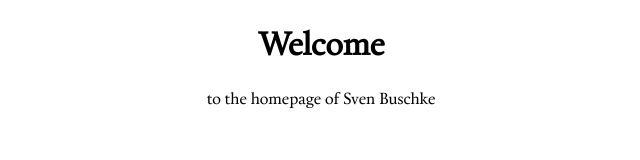
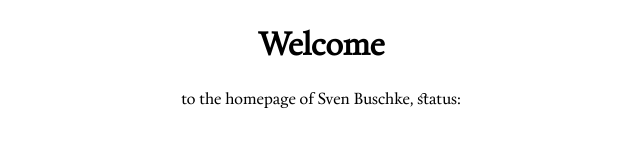
Before and after one commit to Buschke/Buschke.github.io, a React (Vite) app in the folder homepage/: page / in a window 1280 px wide. Shown: the top 160 px of the page, without its empty margins (319-959 px from the left). Built offline with nearby package versions, Linux system fonts and the light colour scheme; a web font is replaced by a local one.

Commit message:
new font

```diff
--- a/homepage/src/App.tsx
+++ b/homepage/src/App.tsx
@@ -9,7 +9,7 @@ interface AppProps {
 export const App: FC<AppProps> = ({ title }) => {
   return (
     <div className='App'><h1>{title}</h1>
-    to the homepage of Sven Buschke
+    to the homepage of Sven Buschke, status:
     </div>
   )
 }
--- a/homepage/src/index.css
+++ b/homepage/src/index.css
@@ -157,6 +157,6 @@ body {
 }
 
 
-/* code {
+code {
   font-family: Verdana, Geneva, Tahoma, sans-serif;
-} */
+}
```
